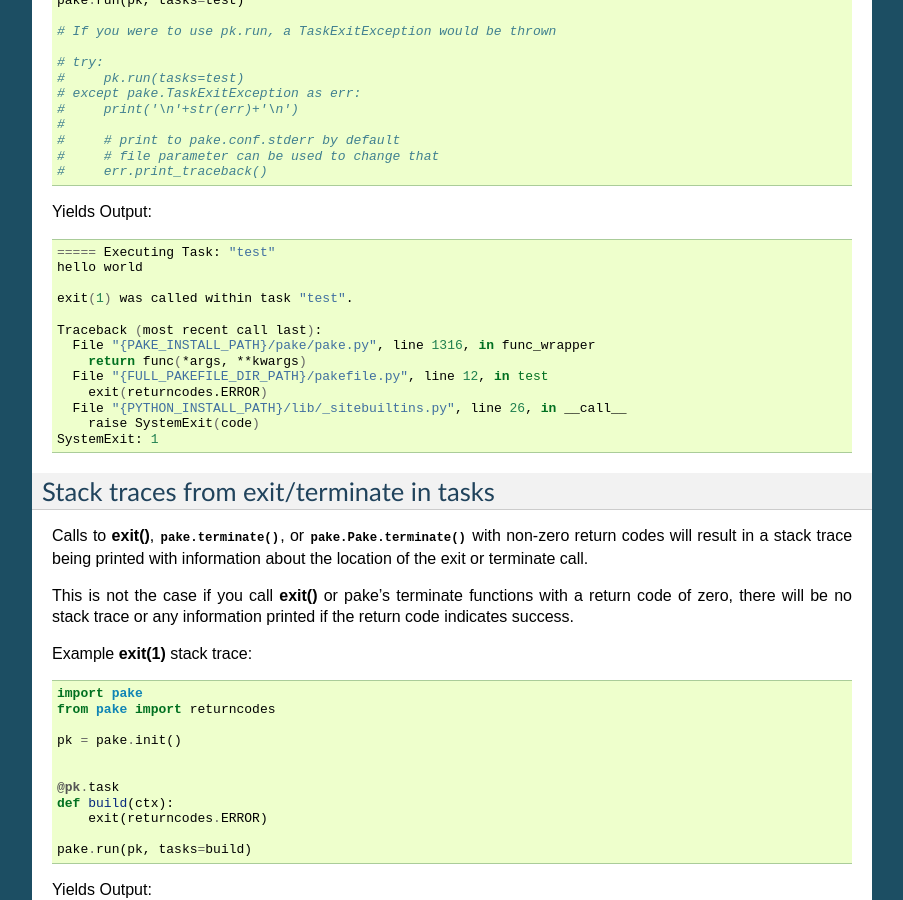
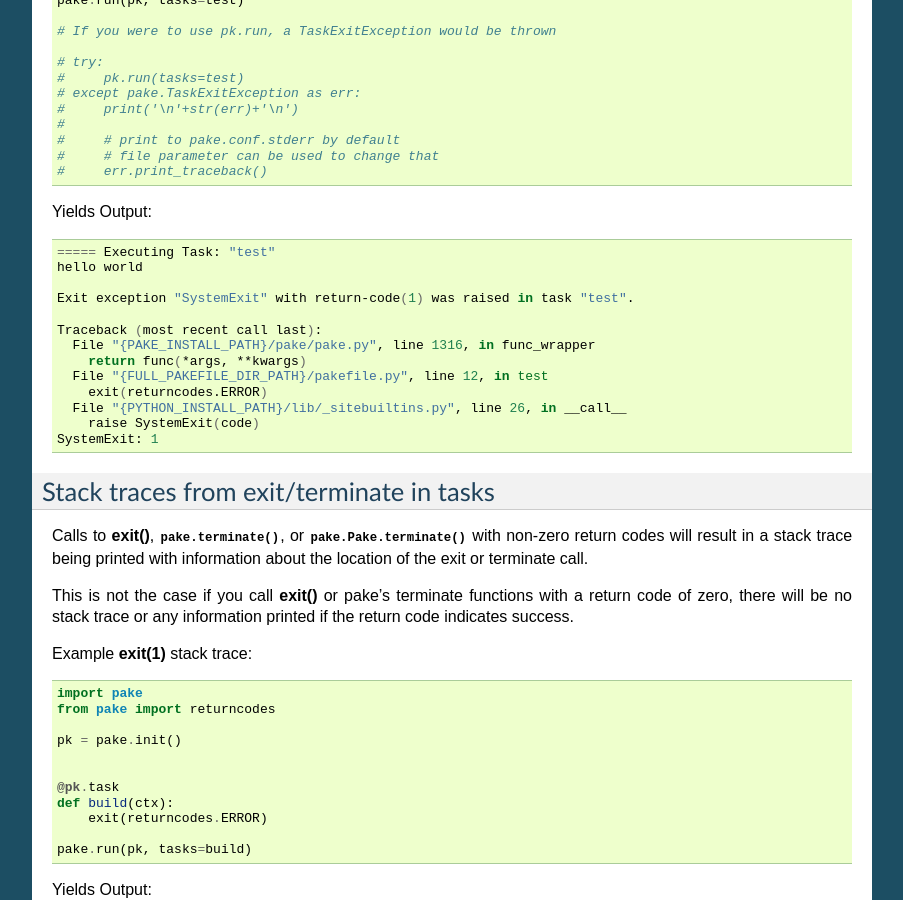
Before and after one commit to Teriks/pake, a Sphinx documentation site: the page built from docs/source/exitingpakefiles.rst, in a window 1280 px wide and 900 px high, scrolled down 1917 px. Shown: the whole window, without its empty margins (198-1101 px from the left). Built offline with Sphinx 7.4.7, drawn with Linux system fonts in a browser that asks for light colours.

Commit message:
Amend exception messages, update documentation

```diff
--- a/docs/source/exitingpakefiles.rst
+++ b/docs/source/exitingpakefiles.rst
@@ -136,7 +136,7 @@ Yields Output:
     ===== Executing Task: "test"
     hello world
 
-    exit(1) was called within task "test".
+    Exit exception "SystemExit" with return-code(1) was raised in task "test".
 
     Traceback (most recent call last):
       File "{PAKE_INSTALL_PATH}/pake/pake.py", line 1316, in func_wrapper
--- a/docs/source/taskexceptions.rst
+++ b/docs/source/taskexceptions.rst
@@ -43,7 +43,7 @@ Yields Output:
     ===== Executing Task: "test"
     hello world
 
-    Exception "Exception" was called within task "test".
+    Exception "Exception" was raised within task "test".
 
     Traceback (most recent call last):
       File "{PAKE_INSTALL_PATH}/pake/pake.py", line 1316, in func_wrapper
```
Also changed, not shown: 1 other file.
